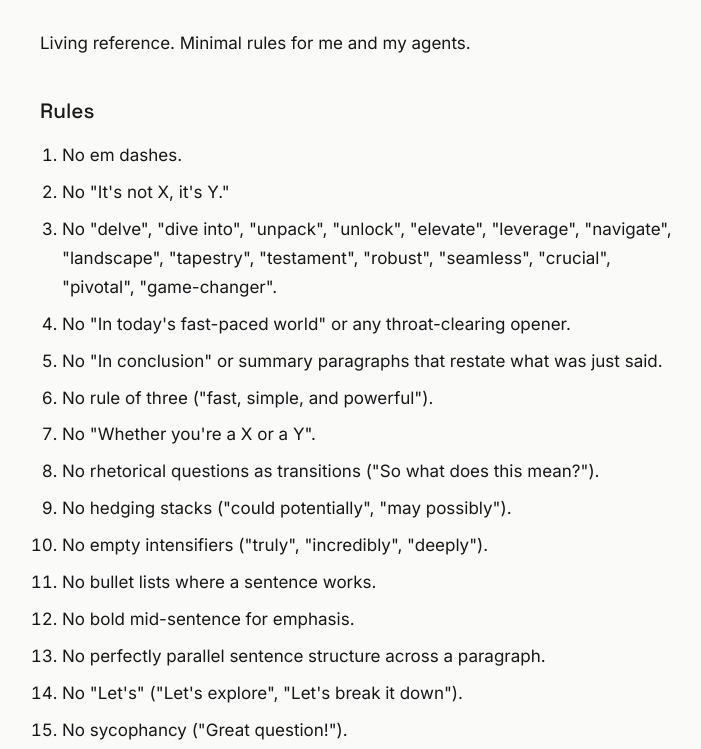
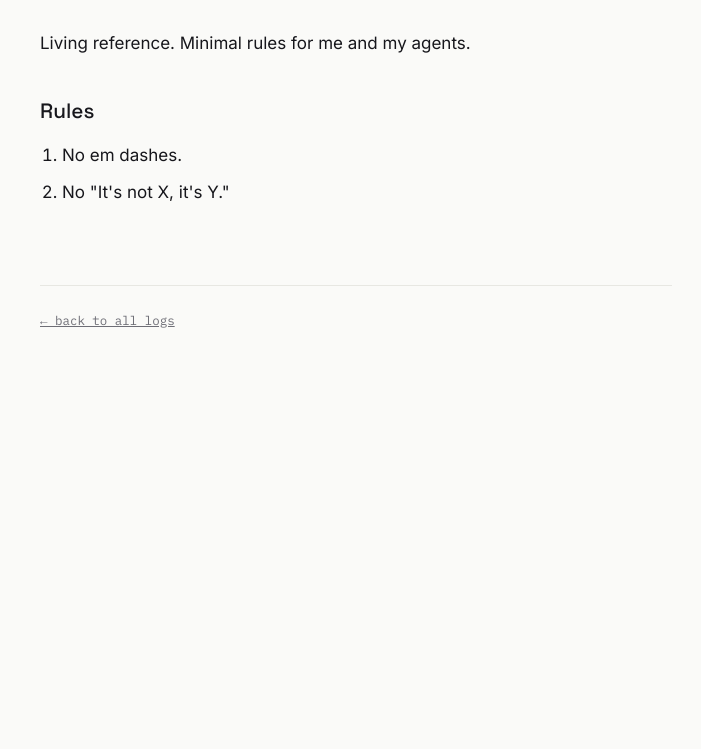
Before and after one commit to vibedatascience/documentation_ai, a plain HTML site: page posts/ai-slop-detection/index.html in a window 1280 px wide. Shown: the part 203-952 px from the top of the page, without its empty margins (284-985 px from the left). After the commit the page ends 800 px from the top, so only its background shows below. Drawn offline with Linux system fonts and the light colour scheme.

Commit message:
slop rules: only the two specified

```diff
--- a/posts/ai-slop-detection/index.html
+++ b/posts/ai-slop-detection/index.html
@@ -53,20 +53,6 @@ footer a{color:var(--muted)}
 <ol>
   <li>No em dashes.</li>
   <li>No "It's not X, it's Y."</li>
-  <li>No "delve", "dive into", "unpack", "unlock", "elevate", "leverage", "navigate", "landscape", "tapestry", "testament", "robust", "seamless", "crucial", "pivotal", "game-changer".</li>
-  <li>No "In today's fast-paced world" or any throat-clearing opener.</li>
-  <li>No "In conclusion" or summary paragraphs that restate what was just said.</li>
-  <li>No rule of three ("fast, simple, and powerful").</li>
-  <li>No "Whether you're a X or a Y".</li>
-  <li>No rhetorical questions as transitions ("So what does this mean?").</li>
-  <li>No hedging stacks ("could potentially", "may possibly").</li>
-  <li>No empty intensifiers ("truly", "incredibly", "deeply").</li>
-  <li>No bullet lists where a sentence works.</li>
-  <li>No bold mid-sentence for emphasis.</li>
-  <li>No perfectly parallel sentence structure across a paragraph.</li>
-  <li>No "Let's" ("Let's explore", "Let's break it down").</li>
-  <li>No sycophancy ("Great question!").</li>
-  <li>Every sentence must add information. Cut it if it doesn't.</li>
 </ol>
 </article>
 
```
Also changed, not shown: index.html (+1 -1 lines).
